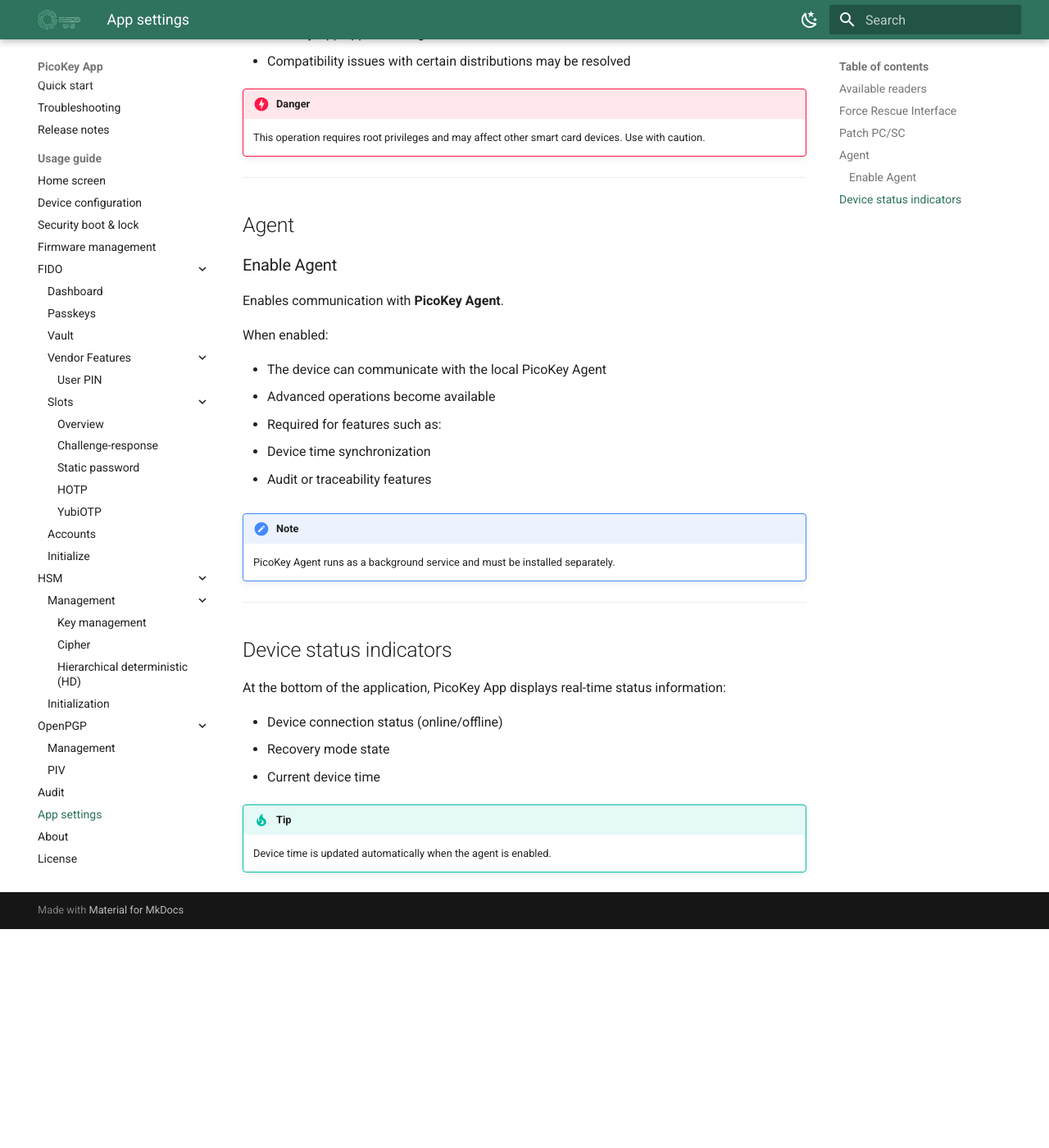
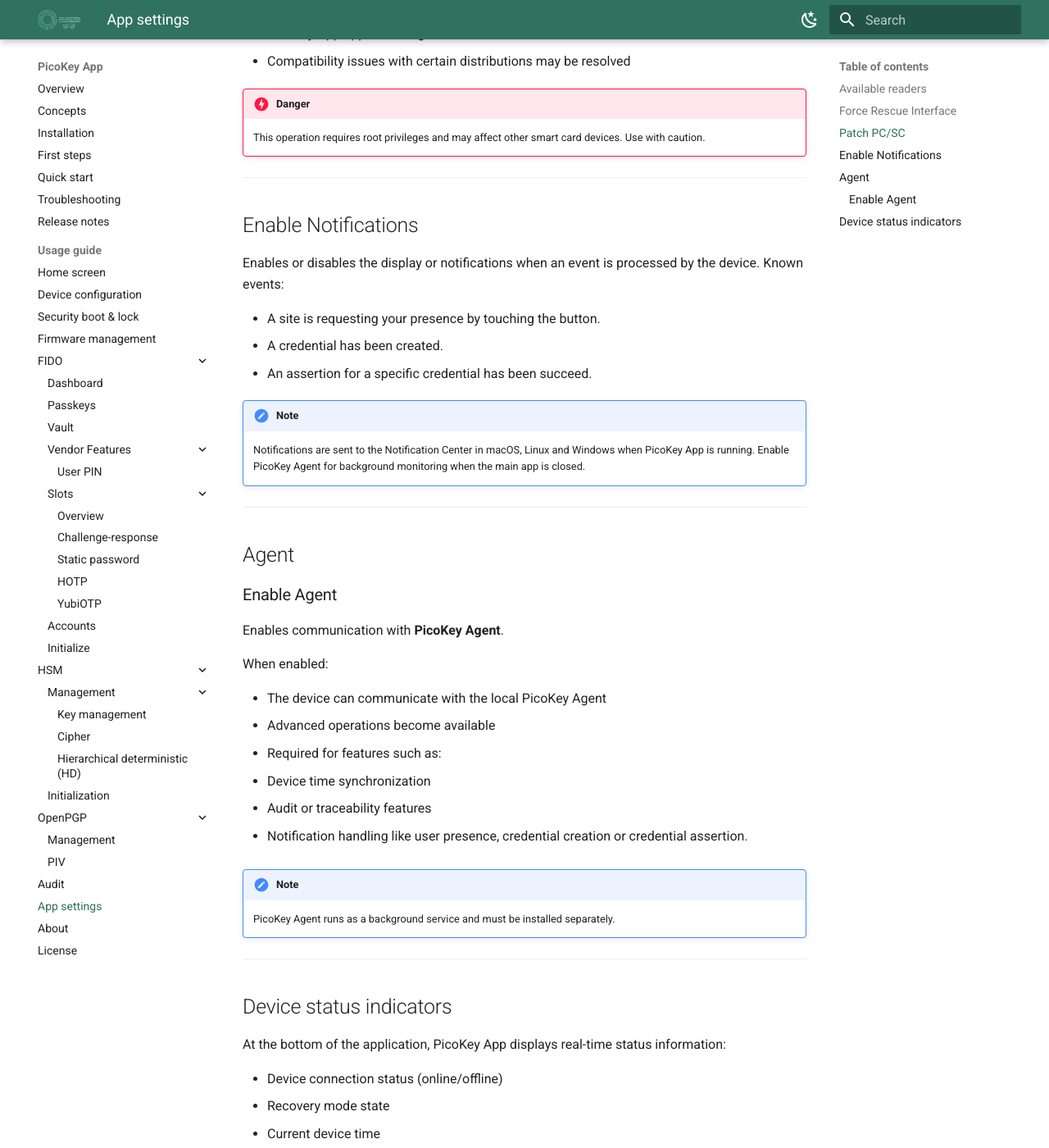
Before and after one commit to polhenarejos/picokeys-docs, an MkDocs documentation site: the page built from docs/picokeyapp/app-settings.md, in a window 1280 px wide and 1400 px high, scrolled down 1785 px. Shown: the whole window at 82% size. Built offline with MkDocs 1.6.1 and Material for MkDocs 9.7.7, drawn with Linux system fonts in a browser that asks for light colours; before the commit the page ends 2918 px from its top, so only the background shows below that.

Commit message:
Add notifications
Signed-off-by: Pol Henarejos <pol.henarejos@cttc.es>

```diff
--- a/docs/picokeyapp/app-settings.md
+++ b/docs/picokeyapp/app-settings.md
@@ -50,6 +50,20 @@ When enabled:
 
 ---
 
+## Enable Notifications
+
+Enables or disables the display or notifications when an event is processed by the device. Known events:
+
+- A site is requesting your presence by touching the button.
+- A credential has been created.
+- An assertion for a specific credential has been succeed.
+
+!!! note
+    Notifications are sent to the Notification Center in macOS, Linux and Windows when PicoKey App is running. Enable
+    PicoKey Agent for background monitoring when the main app is closed.
+
+---
+
 ## Agent
 
 ### Enable Agent
@@ -66,6 +80,8 @@ When enabled:
 
   - Audit or traceability features
 
+  - Notification handling like user presence, credential creation or credential assertion.
+
 !!! note
     PicoKey Agent runs as a background service and must be installed separately.
 
```
Also changed, not shown: docs/assets/images/picokeyapp/app-settings.png, docs/assets/images/picokeyapp/authentication-completed.png (added), docs/assets/images/picokeyapp/presence-request.png (added).
